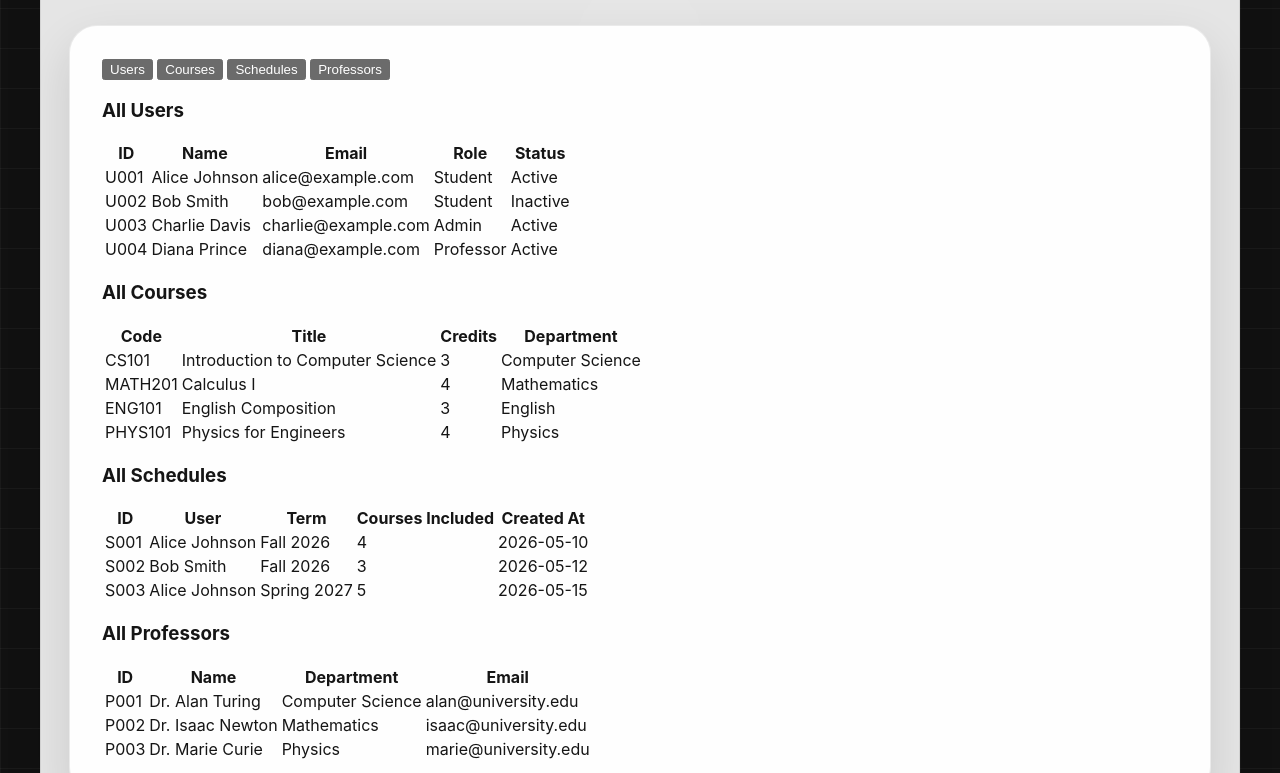
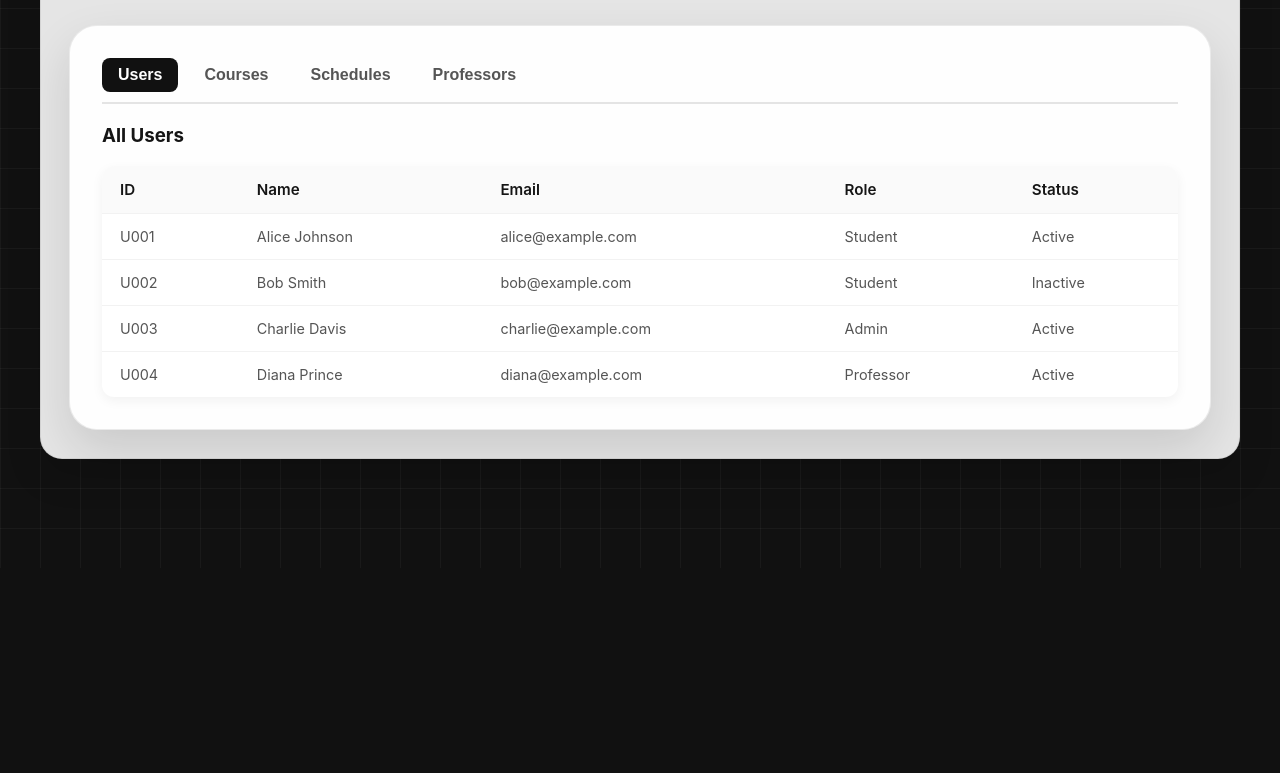
Before and after one commit to CDJ-AppDev/CDJ-academic-schedule-builder, a plain HTML site: page private/admin.html in a window 1280 px wide. Shown: the part 232-1005 px from the top of the page. After the commit the page ends 800 px from the top, so only its background shows below. Drawn offline with Linux system fonts and the light colour scheme.

Commit message:
successful merge with backend

```diff
--- a/pages/admin.html
+++ b/private/admin.html
@@ -17,14 +17,9 @@
     </div>
 
     <nav class="app-nav">
-      <button class="nav-button" onclick="window.location.href='home.html'">Home</button>
-      <button class="nav-button" onclick="window.location.href='profile.html'">Profile</button>
-      <button class="nav-button" onclick="window.location.href='builder.html'">Schedule Picker</button>
-      <button class="nav-button" onclick="window.location.href='plotter.html'">Schedule Plotter</button>
-      <button class="nav-button" onclick="window.location.href='admin.html'">Admin</button>
     </nav>
 
-    <button class="profile-button" aria-label="Login" onclick="window.location.href='./login.html'">👤</button>
+    <button class="profile-button">👤</button>
   </header>
 
   <main class="page-content">
@@ -113,7 +108,7 @@
     </section>
   </main>
 
-  <script src="../scripts/admin.js"></script>
+  <script src="admin.js"></script>
 </body>
 
 </html>
--- a/style.css
+++ b/style.css
@@ -1092,3 +1092,92 @@
 .course-block .day-text { margin-bottom: 2px; }
 .course-block .time-text { white-space: nowrap; }
 .course-block .room-text { margin-top: 2px; }
+.admin-tabs {
+  display: flex;
+  gap: 10px;
+  margin-bottom: 20px;
+  border-bottom: 2px solid rgba(0, 0, 0, 0.1);
+  padding-bottom: 10px;
+  flex-wrap: wrap;
+}
+
+.admin-tab {
+  background: none;
+  border: none;
+  font-size: 1rem;
+  font-weight: 600;
+  color: var(--muted);
+  cursor: pointer;
+  padding: 8px 16px;
+  border-radius: 8px;
+  transition: all 0.2s ease;
+}
+
+.admin-tab:hover {
+  background: rgba(0, 0, 0, 0.05);
+  color: var(--text);
+}
+
+.admin-tab.active {
+  background: var(--accent);
+  color: #fff;
+}
+
+.admin-content {
+  display: none;
+  animation: fadeIn 0.3s ease-in-out;
+}
+
+.admin-content.active {
+  display: block;
+}
+
+@keyframes fadeIn {
+  from {
+    opacity: 0;
+    transform: translateY(5px);
+  }
+
+  to {
+    opacity: 1;
+    transform: translateY(0);
+  }
+}
+
+.admin-table {
+  width: 100%;
+  border-collapse: collapse;
+  margin-top: 15px;
+  background: #fff;
+  border-radius: 12px;
+  overflow: hidden;
+  box-shadow: 0 4px 12px rgba(0, 0, 0, 0.05);
+}
+
+.admin-table th,
+.admin-table td {
+  padding: 14px 18px;
+  text-align: left;
+  border-bottom: 1px solid rgba(0, 0, 0, 0.05);
+}
+
+.admin-table th {
+  background: rgba(0, 0, 0, 0.02);
+  font-weight: 600;
+  color: var(--text);
+  font-size: 0.95rem;
+}
+
+.admin-table td {
+  font-size: 0.9rem;
+  color: var(--muted);
+}
+
+.admin-table tr:last-child td {
+  border-bottom: none;
+}
+
+.admin-table tr:hover td {
+  background: rgba(0, 0, 0, 0.02);
+  color: var(--text);
+}
```
Also changed, not shown: pages/builder.html (+1 -1 lines), pages/home.html (+1 -1 lines), pages/plotter.html (+1 -1 lines), pages/profile.html (+1 -1 lines), private/admin.js (renamed from scripts/admin.js).
